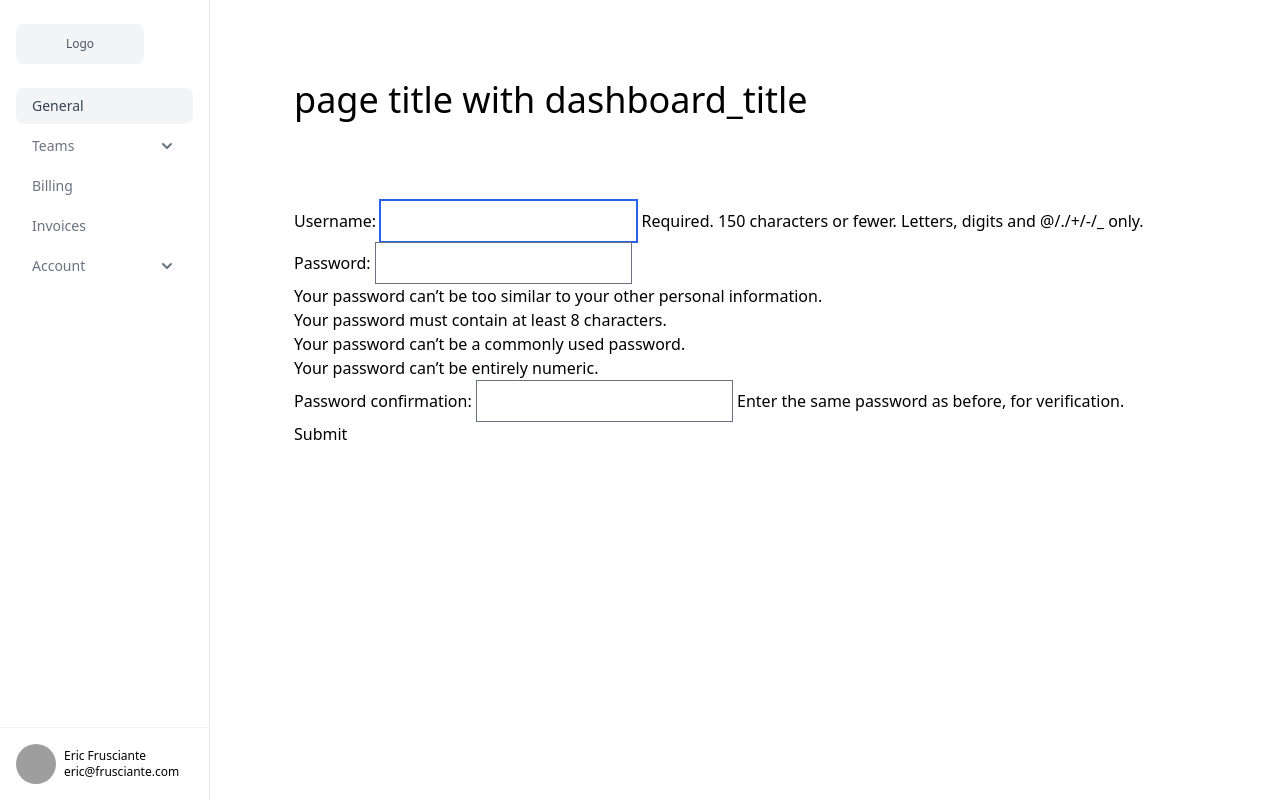
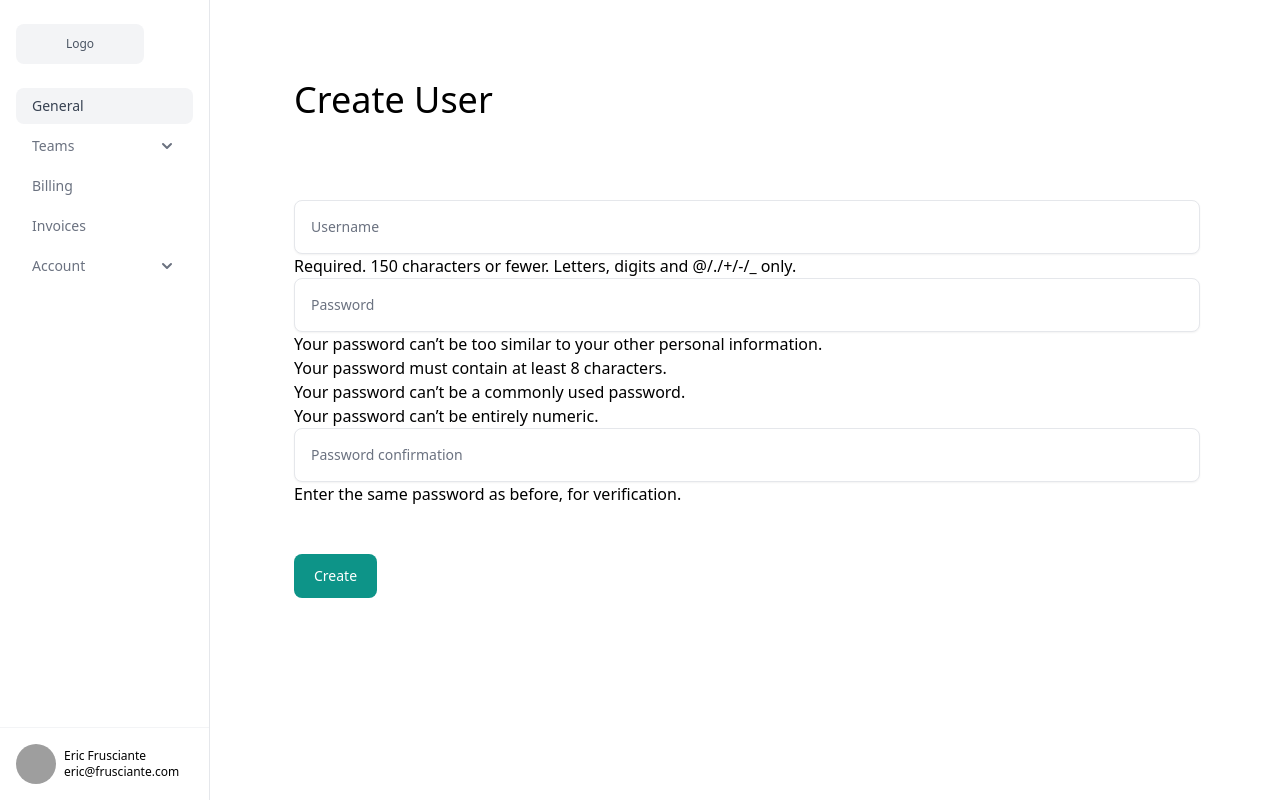
Before and after one commit to esma-eel/django-boilerplate, a Django app: page /users/create/ in a window 1280 px wide. Run offline with Django 4.2, Linux system fonts and the light colour scheme; the visitor is signed in with stand-in values (Sample User, id 1); style sheets or scripts are compiled from the project's sources; parts of the project's set-up code (start-up, migrations or seed data) failed here and were passed over; grey boxes are pictures that could not be loaded.

Commit message:
create template changed for tailwind

```diff
--- a/users/templates/users/create.html
+++ b/users/templates/users/create.html
@@ -1,10 +1,59 @@
 {% extends "dashboard/dashboard.html" %}
 {% block title %} Create User{% endblock title %}
-
+{% block dashboard_title %}
+	Create User
+{% endblock %}
 {% block content %}
-<form action="." method="POST">
-    {% csrf_token %}
-    {{ form.as_p }}
-    <button type="submit">Submit</button>
-</form>
+<div class="">
+    <form action="." method="post" class="">
+        {% csrf_token %}
+        {% if form.errors %}
+        <div class="">
+            <div role="alert" class="rounded border-s-4 border-red-500 bg-red-50 p-4">
+                <div class="flex items-center gap-2 text-red-800">
+                    <strong class="block font-medium"> Form Errors </strong>
+                </div>
+                {% if form.non_field_errors %}
+                    <p class="mt-2 text-sm text-red-700">
+                        {{ form.non_field_errors }}
+                    </p>
+                {% else %}
+                    {% for field, errors in form.errors.items %}
+                        {% for error in errors %}
+                            <p class="mt-2 text-sm text-red-700">
+                                {{ error }}
+                            </p>
+                        {% endfor %}
+                    {% endfor %}
+                {% endif %}
+            </div>
+        </div>
+        {% endif %}
+        {% for field in form %}
+        <div class="">
+            <label for="{{field.auto_id}}" class="sr-only">{{field.label}}</label>
+            <div class="relative">
+                <input
+                    type="{{field.field.widget.input_type}}"
+                    name="{{ field.name }}"
+                    class="w-full rounded-lg border-gray-200 p-4 pe-12 text-sm shadow-sm"
+                    id="{{ field.auto_id }}"
+                    placeholder="{{field.label}}"
+                    required
+                />
+                <ul>
+                    {{ field.help_text|safe }}
+                </ul>
+            </div>
+        </div>
+        {% endfor %}
+        <input type="hidden" name="next" value="{{ next }}">
+        <button
+            type="submit"
+            class="block rounded-lg bg-teal-600 mt-12 px-5 py-3 text-sm font-medium text-white"
+        >
+            Create
+        </button>
+    </form>
+</div>
 {% endblock content %}
```
